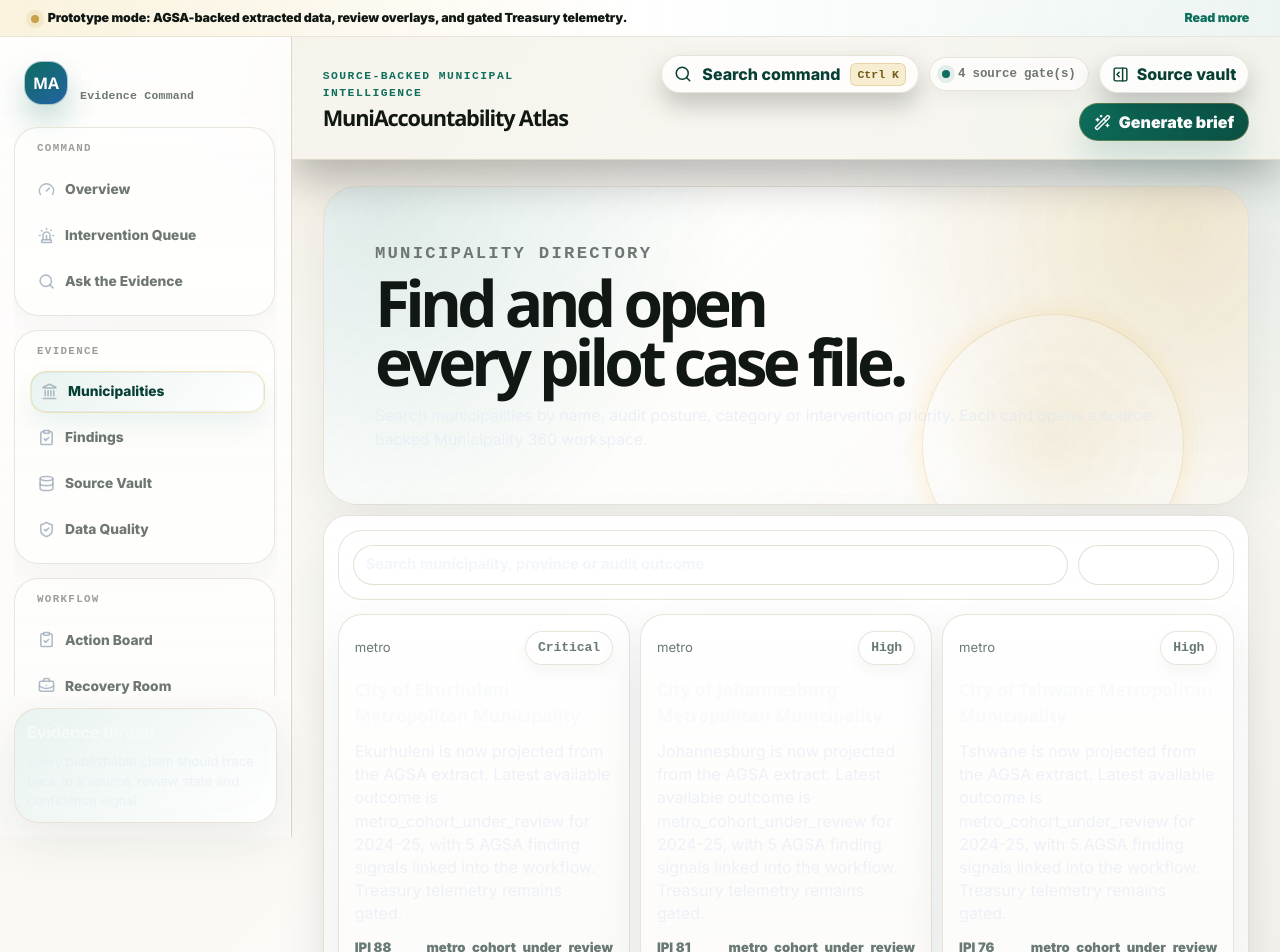
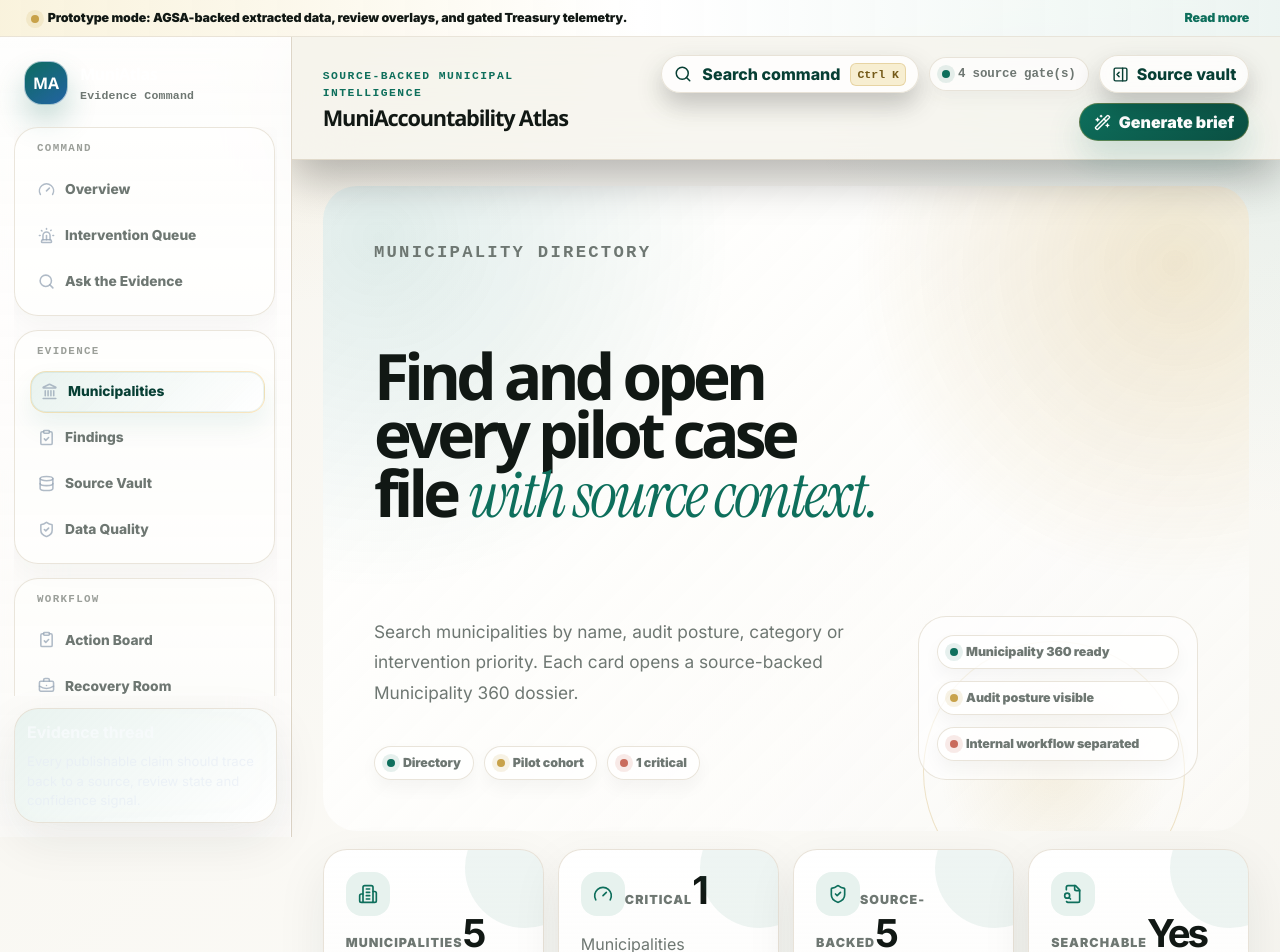
Before and after one commit to Mthaa77/MuniAccountability, a Next.js app: page /municipalities in a window 1280 px wide. Shown: the top 952 px of the page. Built offline with nearby package versions, Linux system fonts and the light colour scheme.

Commit message:
Replace municipalities legacy header with Atlas directory shell

```diff
--- a/app/municipalities/page.tsx
+++ b/app/municipalities/page.tsx
@@ -1,15 +1,40 @@
-import { PageHeader } from "@/components/ui";
+import { Building2, FileSearch, Gauge, ShieldCheck } from "lucide-react";
 import { MunicipalityDirectory } from "@/components/interactive";
+import { AtlasEvidenceChip, AtlasHero, AtlasMetricTile, AtlasStatusPill } from "@/components/atlas/foundation";
+import { municipalities } from "@/lib/pilot-data";
 
 export default function MunicipalitiesPage() {
+  const critical = municipalities.filter((municipality) => municipality.interventionPriority === "critical").length;
+  const sourceBacked = municipalities.filter((municipality) => municipality.auditOutcome).length;
+
   return (
-    <>
-      <PageHeader
+    <div className="atlas-page-stack">
+      <AtlasHero
         kicker="Municipality directory"
-        title="Find and open every pilot case file."
-        description="Search municipalities by name, audit posture, category or intervention priority. Each card opens a source-backed Municipality 360 workspace."
-      />
+        title="Find and open every pilot case file"
+        emphasis="with source context."
+        description="Search municipalities by name, audit posture, category or intervention priority. Each card opens a source-backed Municipality 360 dossier."
+        side={
+          <>
+            <AtlasEvidenceChip source="Municipality 360 ready" />
+            <AtlasEvidenceChip source="Audit posture visible" state="pending" />
+            <AtlasEvidenceChip source="Internal workflow separated" state="locked" />
+          </>
+        }
+      >
+        <AtlasStatusPill>Directory</AtlasStatusPill>
+        <AtlasStatusPill tone="gold">Pilot cohort</AtlasStatusPill>
+        <AtlasStatusPill tone={critical ? "risk" : "default"}>{critical} critical</AtlasStatusPill>
+      </AtlasHero>
+
+      <section className="atlas-queue-brief" aria-label="Municipality directory summary">
+        <AtlasMetricTile title="Municipalities" value={String(municipalities.length)} note="Pilot municipalities currently represented" icon={Building2} />
+        <AtlasMetricTile title="Critical" value={String(critical)} note="Municipalities requiring priority oversight attention" tone={critical ? "risk" : "good"} icon={Gauge} />
+        <AtlasMetricTile title="Source-backed" value={String(sourceBacked)} note="Profiles with audit outcome context available" tone="good" icon={ShieldCheck} />
+        <AtlasMetricTile title="Searchable" value="Yes" note="Directory cards support fast case-file navigation" tone="blue" icon={FileSearch} />
+      </section>
+
       <MunicipalityDirectory />
-    </>
+    </div>
   );
 }
```
